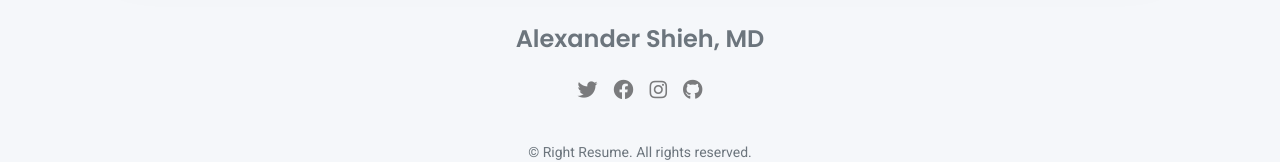
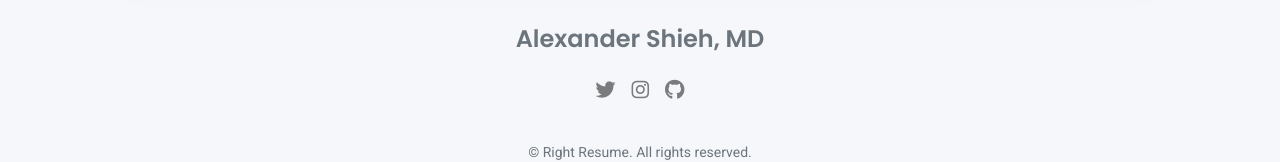
Before and after one commit to shiehmd/shiehmd.github.io, a plain HTML site: page index.html in a window 1280 px wide. Shown: the part 3999-4161 px from the top of the page. Drawn offline with Linux system fonts and the light colour scheme.

Commit message:
Update Links

```diff
--- a/index.html
+++ b/index.html
@@ -262,13 +262,12 @@
           <div class="footer-nav">
             <nav role="navigation">
               <ul class="nav justify-content-center">
-                <li class="nav-item"><a class="nav-link" href="https://twitter.com/templateflip" title="Twitter"><i class="fab fa-twitter"></i><span class="menu-title sr-only">Twitter</span></a>
+                <li class="nav-item"><a class="nav-link" href="https://twitter.com/teweishieh" title="Twitter"><i class="fab fa-twitter"></i><span class="menu-title sr-only">Twitter</span></a>
                 </li>
-                <li class="nav-item"><a class="nav-link" href="https://www.facebook.com/templateflip" title="Facebook"><i class="fab fa-facebook"></i><span class="menu-title sr-only">Facebook</span></a>
+
+                <li class="nav-item"><a class="nav-link" href="https://www.instagram.com/sh.tw.md" title="Instagram"><i class="fab fa-instagram"></i><span class="menu-title sr-only">Instagram</span></a>
                 </li>
-                <li class="nav-item"><a class="nav-link" href="https://www.instagram.com/templateflip" title="Instagram"><i class="fab fa-instagram"></i><span class="menu-title sr-only">Instagram</span></a>
-                </li>
-                <li class="nav-item"><a class="nav-link" href="https://github.com/templateflip" title="Github"><i class="fab fa-github"></i><span class="menu-title sr-only">Github</span></a>
+                <li class="nav-item"><a class="nav-link" href="https://github.com/shiehmd" title="Github"><i class="fab fa-github"></i><span class="menu-title sr-only">Github</span></a>
                 </li>
               </ul>
             </nav>
```
